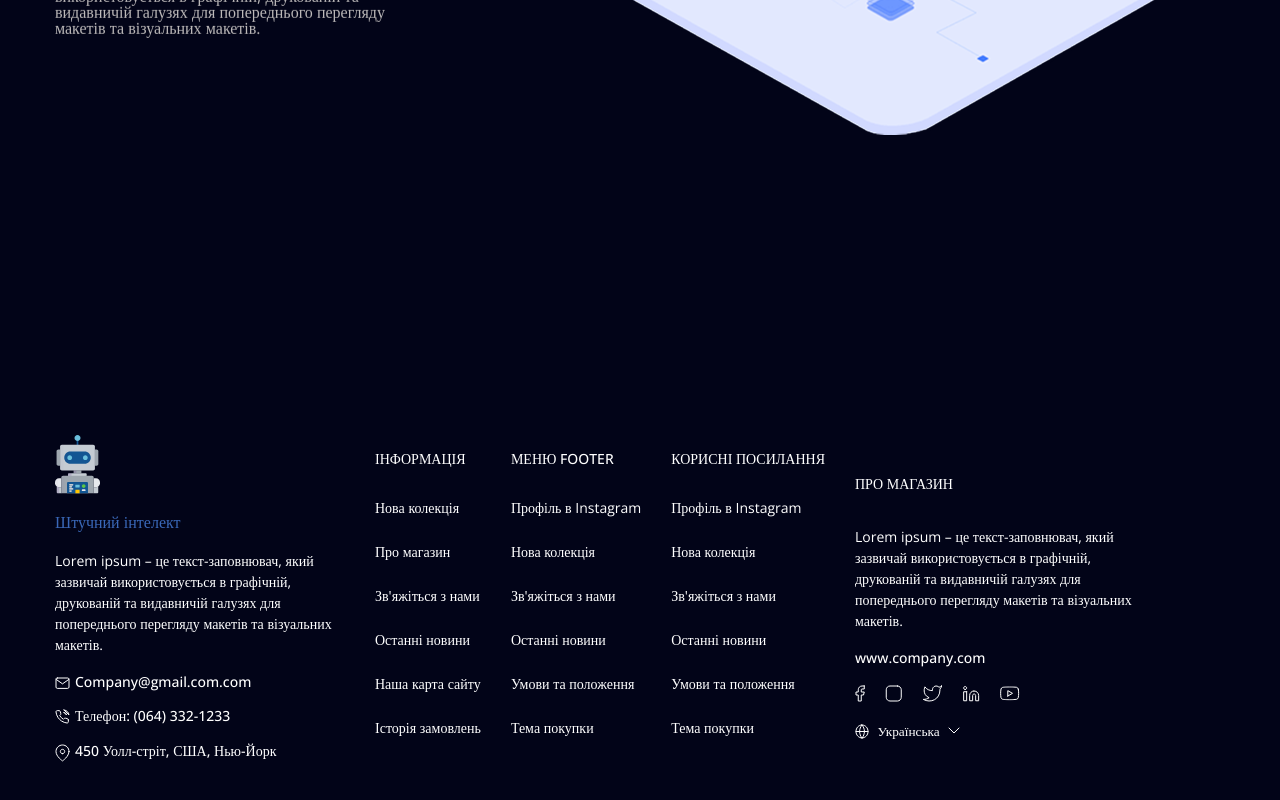
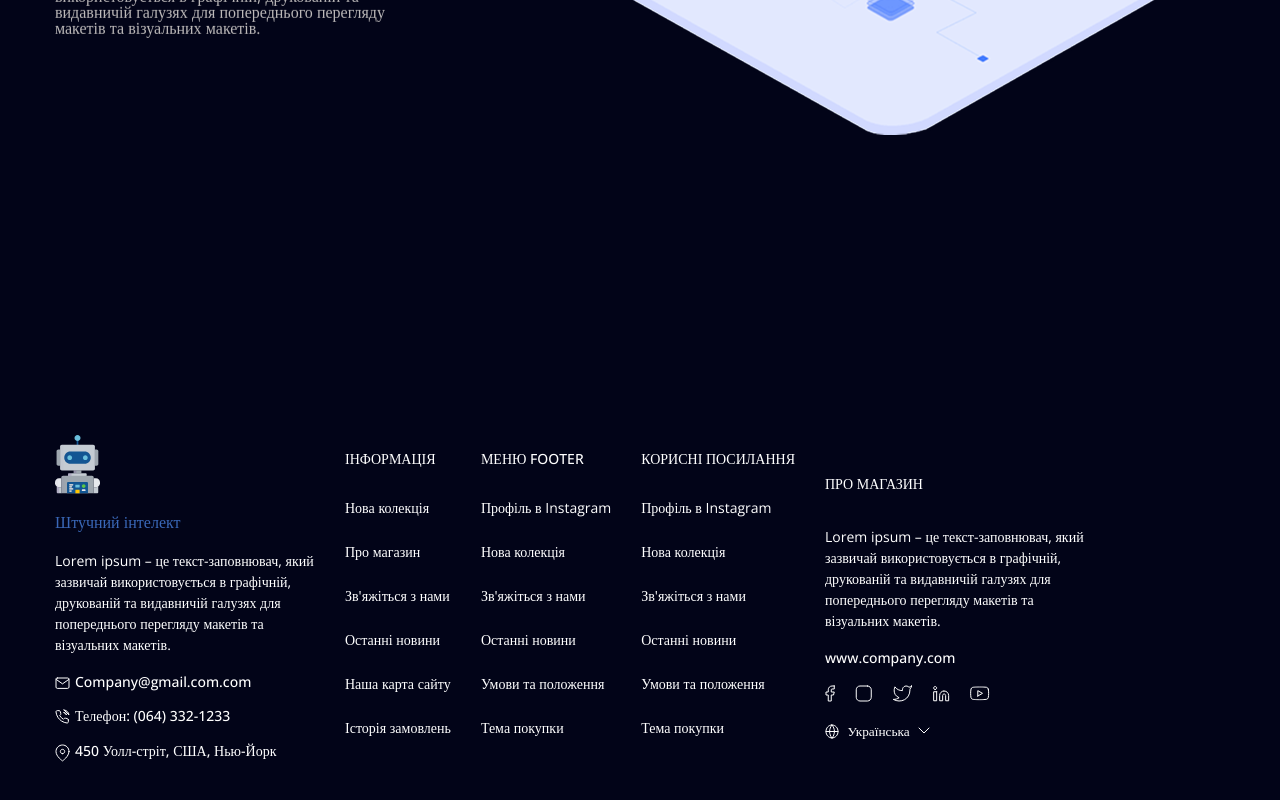
Before and after one commit to Mykolai581/Rect-Project-1, a React (Vite) app: page / in a window 1280 px wide. Shown: the part 3270-4070 px from the top of the page. Built offline with nearby package versions, Linux system fonts and the light colour scheme.

Commit message:
Update FooterApp.css

```diff
--- a/src/components/FooterApp/FooterApp.css
+++ b/src/components/FooterApp/FooterApp.css
@@ -17,7 +17,7 @@
 }
 .footer__text {
   margin-bottom: 20px;
-  max-width: 290px;
+  max-width: 260px;
   font-size: 14px;
   line-height: 1.5;
   font-weight: 300;
@@ -58,7 +58,7 @@
 .item-footer__text {
   font-weight: 300;
   line-height: 1.5;
-  max-width: 290px;
+  max-width: 260px;
   margin-bottom: 20px;
   font-size: 14px;
 }
```
